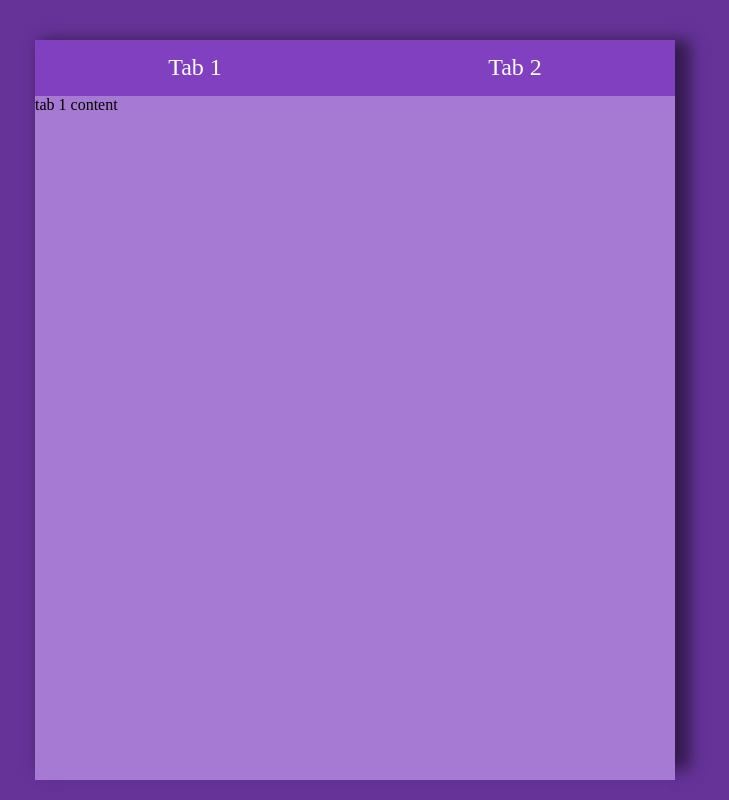
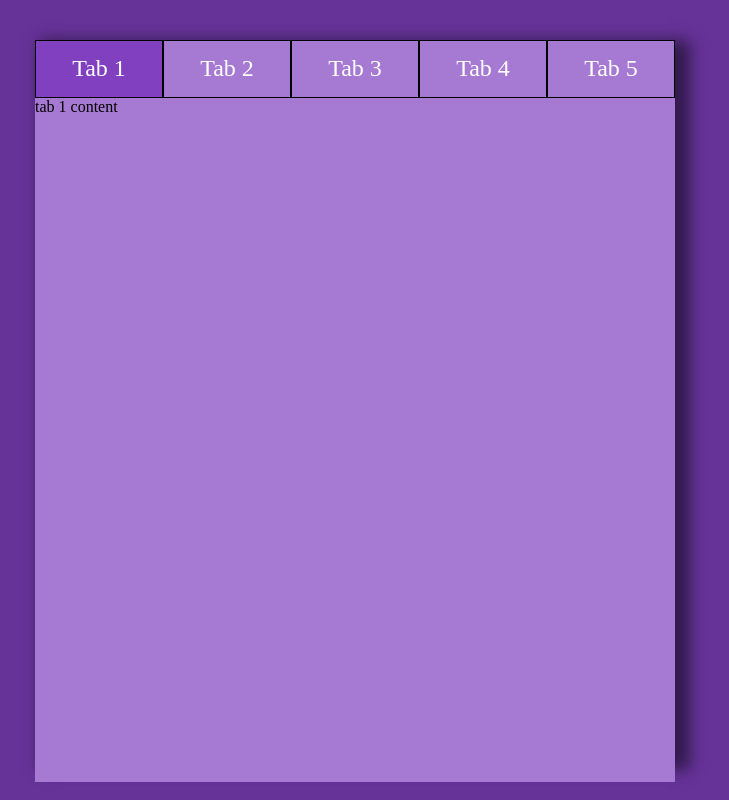
Before and after one commit to micrjames/tabs, a website with bundled scripts: page src/index.html in a window 1280 px wide. Shown: the whole page, without its empty margins (285-1014 px from the left). Built offline with nearby package versions, Linux system fonts and the light colour scheme.

Commit message:
got working programmatic adding tabs to btn group

```diff
--- a/src/index.html
+++ b/src/index.html
@@ -8,20 +8,11 @@
    	<title>Site Title</title>
 	</head>
 	<body>
-	   <main>
+	   <main id="main">
 		 <section id="tabs">
-			 <header id="tabs-hdr">
-				 <div id="tabs-hdr-btn-group">
-					 <button class="btn" id="tabs-hdr-btn-group-1">
-						 Tab 1
-					 </button>
-					 <button class="btn" id="tabs-hdr-btn-group-2">
-						 Tab 2
-					 </button>
-				 </div>
-			 </header>
-			 <div id="tab-1-content">tab 1 content</div>
-			 <div id="tab-2-content" class="hidden">tab 2 content</div>
+			<header id="tabs-hdr"></header>
+			<div id="tab-1-content">tab 1 content</div>
+			<div id="tab-2-content" class="hidden">tab 2 content</div>
 		 </section>
 	   </main>
    	<script src="js/index.js" type="module"></script>
--- /dev/null
+++ b/src/js/DOMutils.js
@@ -0,0 +1,44 @@
+const createBtn = function(id, btnClassName="", iconClassName = "") {
+    const btn = document.createElement("button");
+    btn.id = id;
+    if(btnClassName) btn.setAttribute("class", btnClassName);
+    if(iconClassName) addIcon(btn, iconClassName);
+
+    return btn;
+};
+
+const createBtnGroup = function(id, btns) {
+    const btnGroup = document.createElement("div");
+    btnGroup.id = id;
+
+    for(const btn of btns) {
+	   btnGroup.appendChild(btn);
+	}
+
+    return btnGroup;
+};
+
+const createIcon = function(iconClasses) {
+   const icon = document.createElement("i");
+
+   const classes = iconClasses.split(" ");
+   classes.forEach(item => {
+	  icon.classList.add(item);
+   });
+
+   return icon;
+};
+
+const addIcon = function(context, name, className = false) {
+   const icon = createIcon(`fa-solid fa-${name}`);
+   context.appendChild(icon);
+   if(className) context.classList.add(`${name}`);
+};
+
+const removeChildren = function(context) {
+   while(context.firstChild) {
+       context.removeChild(context.lastChild);
+   }
+};
+
+export { createBtn, createBtnGroup, removeChildren };
--- /dev/null
+++ b/src/js/incs.js
@@ -0,0 +1,16 @@
+const body = document.body;
+const main = body.children.namedItem("main");
+
+const tabs = main.children.namedItem("tabs");
+const tabsHdr = tabs.children.namedItem("tabs-hdr");
+
+const tabsBody = tabs.children.namedItem("tabs-body");
+const contents = [
+    {"text": "Tab 1", "disabled": false},
+    {"text": "Tab 2", "disabled": true},
+    {"text": "Tab 3", "disabled": true},
+    {"text": "Tab 4", "disabled": true},
+    {"text": "Tab 5", "disabled": true}
+];
+
+export { tabsHdr, tabsBody, contents };
--- a/src/js/index.js
+++ b/src/js/index.js
@@ -1 +1,15 @@
-// add JavaScript code here
+import { tabsHdr, tabsBody, contents } from "./incs.js";
+import { createBtn, createBtnGroup } from "./DOMutils.js";
+
+let btns = [];
+for(let btnIndex = 1; btnIndex <= contents.length; btnIndex++) {
+   const btn = createBtn("tabs-hdr-btn-group-btn", "btn");
+   btn.textContent = contents[btnIndex-1].text;
+   btn.disabled = contents[btnIndex-1].disabled;
+   btn.style.width = `${100/contents.length}%`;
+
+   btns = [...btns, btn];
+}
+
+const tabsHdrBtnGroup = createBtnGroup("tabs-hdr-btn-group", btns);
+tabsHdr.appendChild(tabsHdrBtnGroup);
--- /dev/null
+++ b/src/scss/_tabs.scss
@@ -0,0 +1,17 @@
+@mixin tabs($bg-color) {
+   #tabs-hdr-btn-group {
+       .btn {
+           border-radius: 0;
+           background-color: lighten($bg-color, 10%);
+
+           &:disabled {
+               background-color: lighten($bg-color, 25%);
+               cursor: default;
+           }
+       }
+       &-btn {
+           @include button(1.5rem, 0.9rem 1.2rem, 0);
+           border: black solid 1px;
+       }
+   }
+}
--- a/src/scss/main.scss
+++ b/src/scss/main.scss
@@ -1,16 +1,15 @@
-@import 'utils/config', 'utils/utils', 'utils/res-mq', 'utils/button';
+@import 'utils/config', 'utils/utils', 'utils/res-mq', 'utils/button', './tabs';
 
 $primary-color: #663399;
 $secondary-color: #B48311;
 body {
    background-color: $primary-color;
-   main{
+   #main{
 	  width: 100vw;
 	  height: 100vh;
 	  #tabs {
 		  width: 75%;
 		  height: 90%;
-		  background-color: lightgrey;
 
 		  position: absolute;
 		  @extend %center-object;
@@ -20,26 +19,7 @@ body {
 			 width: 50%;
 		  }
 		  &-hdr {
-			  &-btn-group {
-				 display: grid;
-				 grid-template-columns: repeat(4, 25%);
-				 .btn {
-					 border-radius: 0;
-					 background-color: lighten($primary-color, 10%);
-				 }
-				 &-1 {
-					 grid-column: 1 / 3;
-					 @include button(1.5rem, 0.9rem 1.2rem, 0);
-					 border-color: white;
-					 border-width: 1px;
-				 }
-				 &-2 {
-				    grid-column: 3 / -1;
-				    @include button(1.5rem, 0.9rem 1.2rem, 0);
-				    border-color: white;
-				    border-width: 1px;
-				 }
-			 }
+			@include tabs($primary-color);
 		 }
 		 #tab-1-content {
 			  background-color: lighten($primary-color, 25%);
```
Also changed, not shown: src/css/main.css.
